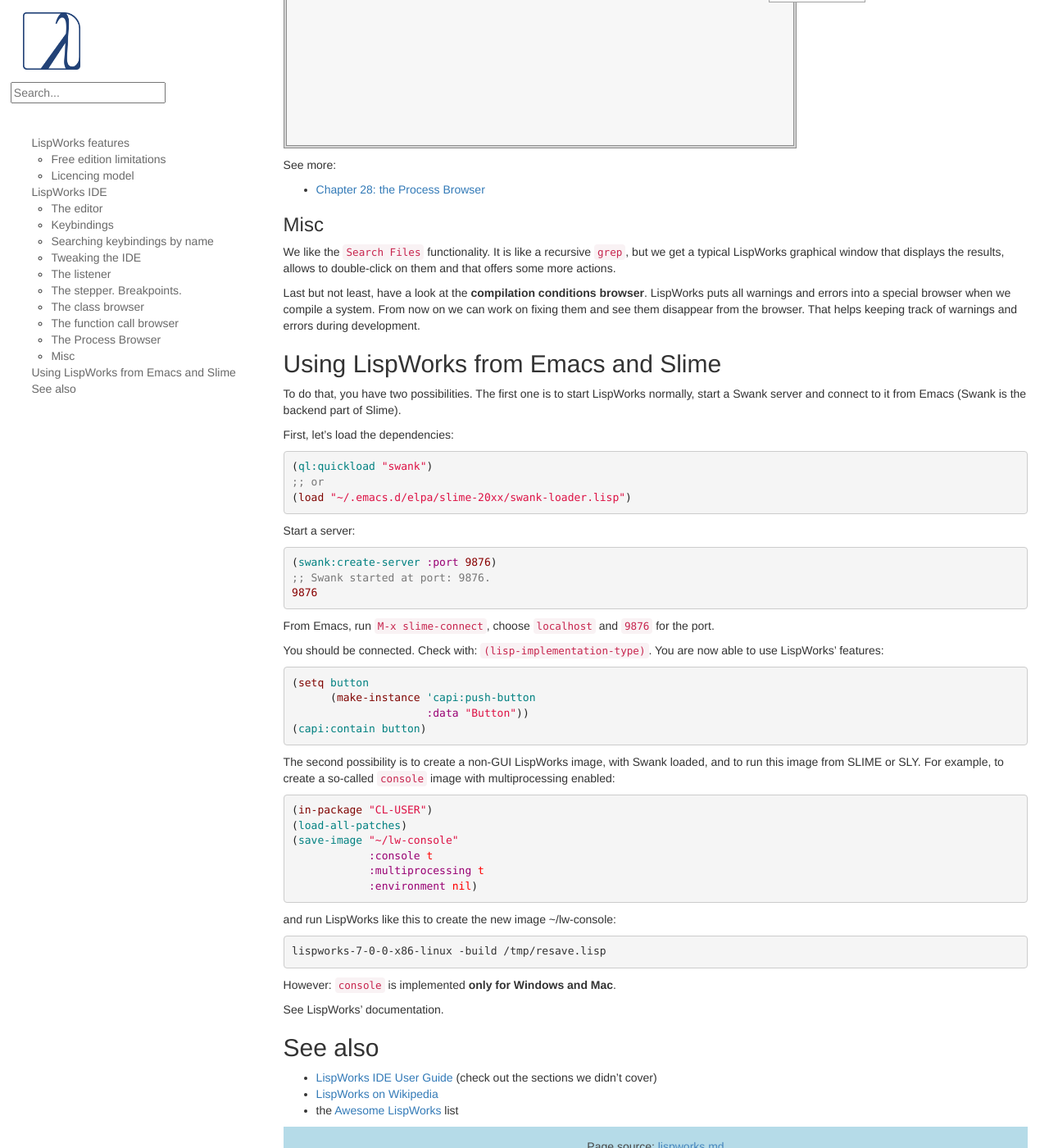
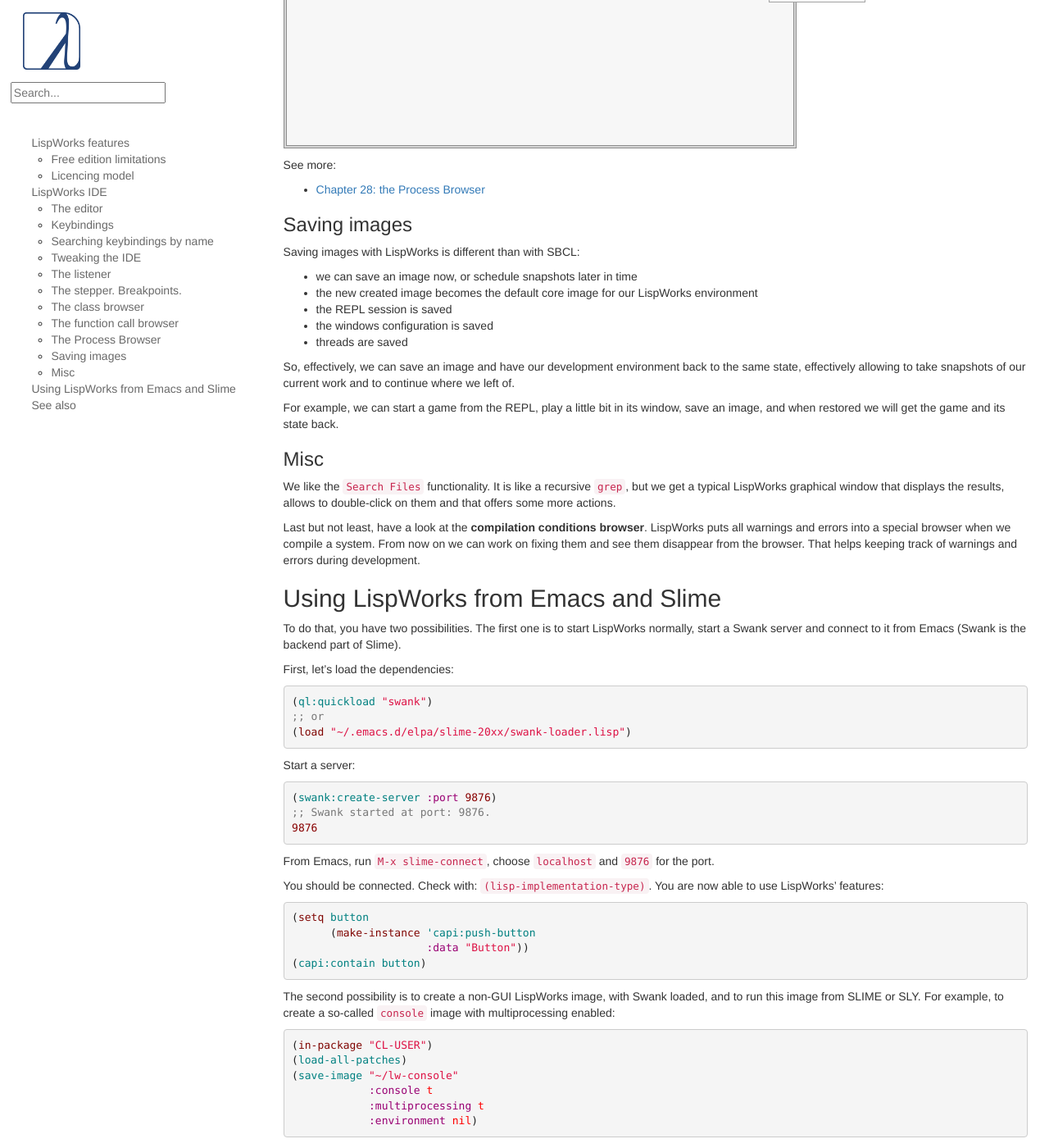
Before and after one commit to LispCookbook/cl-cookbook, a Jekyll site: the page built from lispworks.md, in a window 1280 px wide and 1400 px high, scrolled down 10060 px. Shown: the whole window at 82% size. Built offline with Jekyll 4.4.1, drawn with Linux system fonts in a browser that asks for light colours; some of the changed text lies outside the part shown.

Commit message:
lispworks: saving images

```diff
--- a/lispworks.md
+++ b/lispworks.md
@@ -463,6 +463,25 @@
 
 * [Chapter 28: the Process Browser](http://www.lispworks.com/documentation/lw71/IDE-U/html/ide-u-178.htm#pgfId-852666)
 
+### Saving images
+
+Saving images with LispWorks is different than with SBCL:
+
+- we can save an image now, or schedule snapshots later in time
+- the new created image becomes the default core image for our LispWorks environment
+- the REPL session is saved
+- the windows configuration is saved
+- threads are saved
+
+So, effectively, we can save an image and have our development
+environment back to the same state, effectively allowing to take
+snapshots of our current work and to continue where we left of.
+
+For example, we can start a game from the REPL, play a little bit in
+its window, save an image, and when restored we will get the game and
+its state back.
+
+
 ### Misc
 
 We like the `Search Files` functionality. It is like a recursive
@@ -534,3 +553,4 @@
 - [LispWorks IDE User Guide](http://www.lispworks.com/documentation/lw71/IDE-U/html/ide-u.htm) (check out the sections we didn't cover)
 - [LispWorks on Wikipedia](https://en.wikipedia.org/wiki/LispWorks)
 - the [Awesome LispWorks](https://github.com/fourier/awesome-lispworks) list
+- [Real Image-based approach in Common Lisp](https://www.youtube.com/watch?v=nsKx40ab9SY) - differences between SBCL and LispWorks.
```
